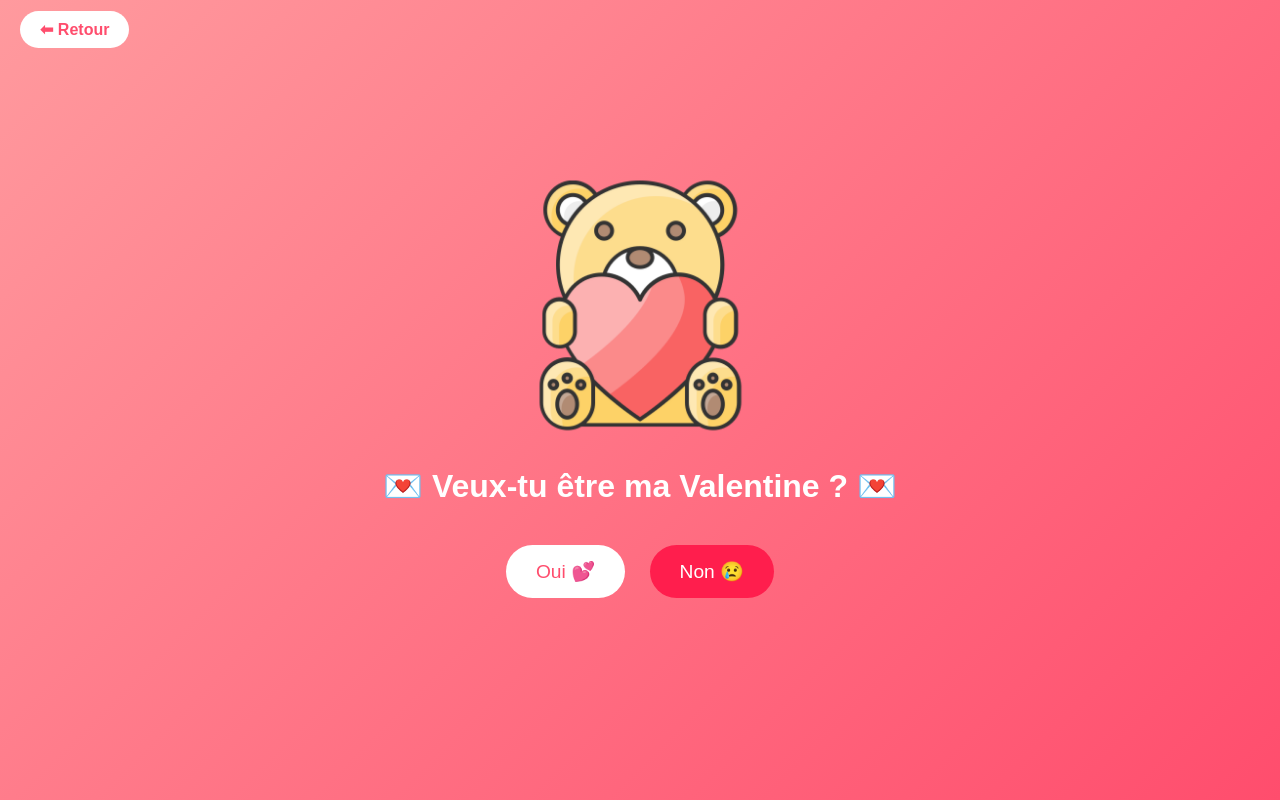
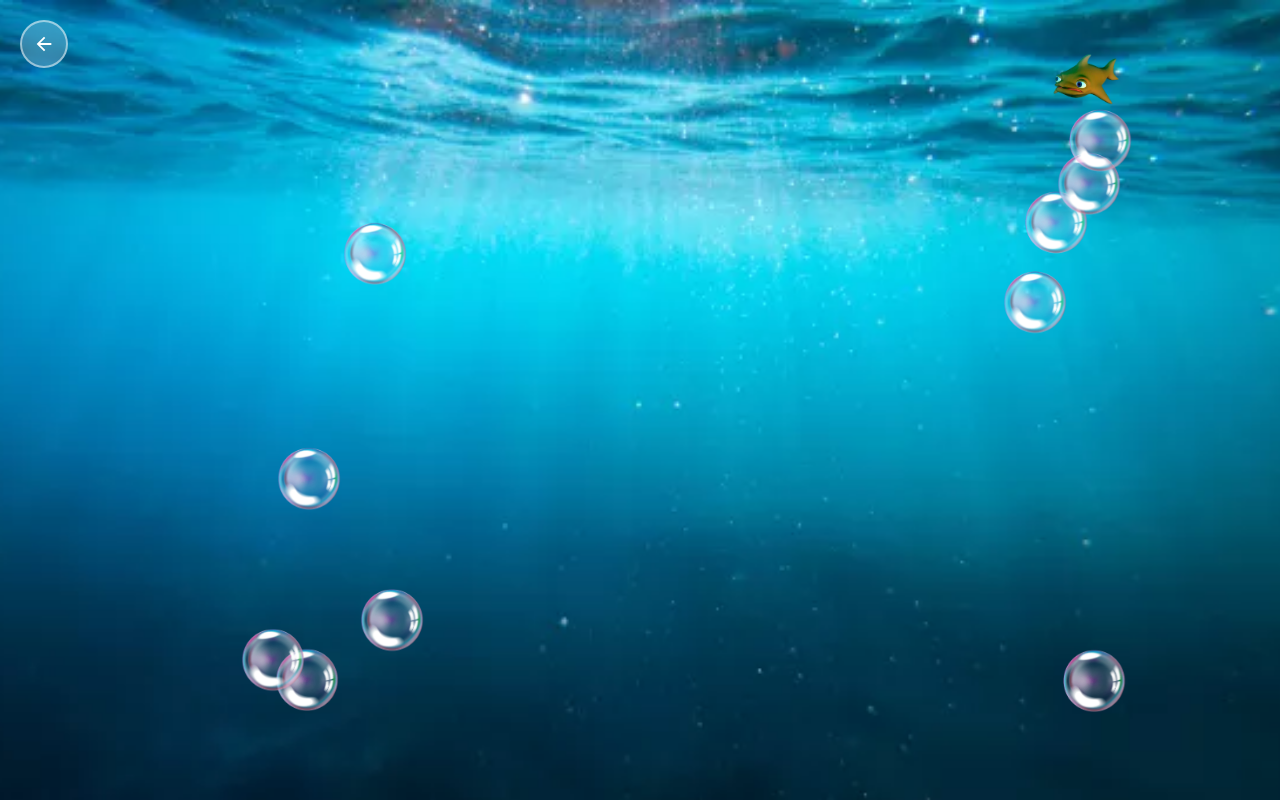
Before and after one commit to Alexandre-Marcel/XelaCram, a plain HTML site: page page2.html in a window 1280 px wide. Drawn offline with Linux system fonts and the light colour scheme.

Commit message:
v1.1.0
page de bulle (idée pas net)

```diff
--- a/page2.html
+++ b/page2.html
@@ -1,37 +1,20 @@
 <!DOCTYPE html>
 <html lang="fr">
 <head>
-    <meta charset="UTF-8">
-	<meta name="viewport" content="width=device-width, initial-scale=1.0">
-    <title>💖 Ma Valentine ? 💖</title>
-    <link rel="icon" type="image/png" href="img/Liked.svg.png">
-    <link rel="stylesheet" href="style2.css">
+  <meta charset="UTF-8" />
+  <meta name="viewport" content="width=device-width, initial-scale=1.0" />
+  <title>Water Page</title>
+  <link rel="stylesheet" href="style2.css" />
+  <link rel="icon" type="image/svg" href="img/logo.svg">
 </head>
 <body>
-
-	<div class="back-container">
-		<a href="index.html" class="back-btn">⬅ Retour</a>
-	</div>
-
-    <div class="container">
-        <img src="img/ours3d.png" alt="Ourson" class="bear">
-
-        <h1>💌 Veux-tu être ma Valentine ? 💌</h1>
-
-        <div class="buttons">
-            <button id="yesBtn" class="yes">Oui 💕</button>
-            <button id="noBtn" class="no">Non 😢</button>
-        </div>
-    </div>
-
-    <!-- Popup -->
-    <div id="popup" class="popup">
-        <div class="popup-content">
-            <span id="close">&times;</span>
-            <div id="popupMessage"></div>
-        </div>
-    </div>
-
-    <script src="script2.js"></script>
+  <div id="bg"></div>
+  <a id="back-btn" href="index.html" title="Retour">
+    <svg viewBox="0 0 24 24" xmlns="http://www.w3.org/2000/svg">
+      <path d="M20 11H7.83l5.59-5.59L12 4l-8 8 8 8 1.41-1.41L7.83 13H20v-2z"/>
+    </svg>
+  </a>
+  <div id="bubbles-container"></div>
+  <script src="script2.js"></script>
 </body>
 </html>
--- a/script2.js
+++ b/script2.js
@@ -1,31 +1,78 @@
-const yesBtn = document.getElementById("yesBtn");
-const noBtn = document.getElementById("noBtn");
-const popup = document.getElementById("popup");
-const popupMessage = document.getElementById("popupMessage");
-const closeBtn = document.getElementById("close");
+const container = document.getElementById('bubbles-container');
 
-yesBtn.addEventListener("click", () => {
-    popup.style.display = "flex";
-    popupMessage.innerHTML = `
-        <h2>OUIIII 🥰💕</h2>
-        <img src="img/happy.gif" width="200">
-    `;
-});
+/* ---- CRÉATION D'UNE BULLE ---- */
+function createBubble() {
+  const bubble = document.createElement('div');
+  bubble.classList.add('bubble');
 
-noBtn.addEventListener("click", () => {
-    popup.style.display = "flex";
-    popupMessage.innerHTML = `
-        <h2>Oh non... 😢</h2>
-        <img src="img/sad.gif" width="200">
-    `;
-});
+  const margin = 80;
+  const x = margin + Math.random() * (window.innerWidth  - margin * 2);
+  const y = margin + Math.random() * (window.innerHeight - margin * 2);
+  bubble.style.left = x + 'px';
+  bubble.style.top  = y + 'px';
+  bubble.style.animationDelay = (Math.random() * 2).toFixed(2) + 's';
 
-closeBtn.addEventListener("click", () => {
-    popup.style.display = "none";
-});
+  const img = document.createElement('img');
+  img.src = 'img/bubble.png';
+  img.alt = 'Bulle';
+  bubble.appendChild(img);
 
-window.addEventListener("click", (e) => {
-    if (e.target === popup) {
-        popup.style.display = "none";
-    }
-});
+  bubble.addEventListener('click', () => {
+    if (bubble.classList.contains('popped')) return;
+
+    // 1. Passer en bubble_drop
+    bubble.classList.add('popped');
+    img.src = 'img/bubble_drop.png';
+
+    // 2. Après 1 seconde : disparition puis réapparition de 0, 1 ou 2 bulles
+    setTimeout(() => {
+      bubble.classList.add('fading');
+
+      setTimeout(() => {
+        bubble.remove();
+
+        const newCount = Math.floor(Math.random() * 3); // 0, 1 ou 2
+        for (let i = 0; i < newCount; i++) {
+          setTimeout(() => container.appendChild(createBubble()), i * 150);
+        }
+      }, 400); // durée du fade-out CSS
+    }, 1000);
+  });
+
+  return bubble;
+}
+
+/* ---- INITIALISATION DES BULLES ---- */
+const initialCount = Math.floor(Math.random() * 10) + 1; // 1 à 10
+for (let i = 0; i < initialCount; i++) {
+  container.appendChild(createBubble());
+}
+
+/* ---- POISSON ---- */
+function spawnFish() {
+  const fish = document.createElement('div');
+  fish.classList.add('fish');
+
+  const goRight = Math.random() > 0.5;
+  const yPos = 40 + Math.random() * (window.innerHeight - 120);
+  const duration = (5 + Math.random() * 8).toFixed(1);
+
+  fish.style.top = yPos + 'px';
+  fish.style.animationName = goRight ? 'swimRight' : 'swimLeft';
+  fish.style.animationDuration = duration + 's';
+  fish.style.animationTimingFunction = 'linear';
+  fish.style.animationFillMode = 'forwards';
+
+  const img = document.createElement('img');
+  img.src = 'img/Orange_Crappy_Fish_.webp';
+  img.alt = 'Poisson';
+  if (!goRight) img.style.transform = 'scaleX(-1)';
+  fish.appendChild(img);
+
+  document.body.appendChild(fish);
+  fish.addEventListener('animationend', () => fish.remove());
+
+  setTimeout(spawnFish, 4000 + Math.random() * 8000);
+}
+
+setTimeout(spawnFish, Math.random() * 5000);
--- a/style2.css
+++ b/style2.css
@@ -1,152 +1,102 @@
+* { margin: 0; padding: 0; box-sizing: border-box; }
+
 body {
-    margin: 0;
-    padding: 0;
-    background: linear-gradient(135deg, #ff9a9e, #ff4d6d);
-    font-family: Arial, sans-serif;
-    display: flex;
-    justify-content: center;
-    align-items: center;
-    height: 100vh;
-    text-align: center;
-    overflow: hidden;
+  width: 100vw;
+  height: 100vh;
+  overflow: hidden;
+  background: #000;
 }
 
-.back-container {
-    position: absolute;
-    top: 20px;
-    left: 20px;
+#bg {
+  position: fixed;
+  inset: 0;
+  background: url('img/water.webp') center center / cover no-repeat;
+  z-index: 0;
 }
 
-.back-btn {
-    text-decoration: none;
-    background-color: white;
-    color: #ff4d6d;
-    padding: 10px 20px;
-    border-radius: 20px;
-    font-weight: bold;
-    transition: 0.3s;
+#back-btn {
+  position: fixed;
+  top: 20px;
+  left: 20px;
+  z-index: 100;
+  width: 48px;
+  height: 48px;
+  background: rgba(255, 255, 255, 0.2);
+  backdrop-filter: blur(8px);
+  border: 2px solid rgba(255, 255, 255, 0.5);
+  border-radius: 50%;
+  display: flex;
+  align-items: center;
+  justify-content: center;
+  cursor: pointer;
+  text-decoration: none;
+  transition: background 0.2s, transform 0.2s;
 }
 
-.back-btn:hover {
-    background-color: #ffe6ea;
-    transform: scale(1.1);
+#back-btn:hover {
+  background: rgba(255, 255, 255, 0.4);
+  transform: scale(1.1);
 }
 
-.container {
-    color: white;
+#back-btn svg {
+  width: 22px;
+  height: 22px;
+  fill: white;
 }
 
-.bear {
-    width: 250px;
-    animation: float 3s ease-in-out infinite;
+.bubble {
+  position: absolute;
+  width: 70px;
+  height: 70px;
+  cursor: pointer;
+  z-index: 10;
+  animation: floatBubble 3s ease-in-out infinite;
 }
 
-@keyframes float {
-    0% { transform: translateY(0px); }
-    50% { transform: translateY(-15px); }
-    100% { transform: translateY(0px); }
+.bubble img {
+  width: 100%;
+  height: 100%;
+  object-fit: contain;
+  pointer-events: none;
+  user-select: none;
 }
 
-.buttons {
-    margin-top: 30px;
+.bubble:hover {
+  filter: brightness(1.15);
 }
 
-button {
-    padding: 15px 30px;
-    font-size: 1.2em;
-    border: none;
-    border-radius: 30px;
-    cursor: pointer;
-    margin: 10px;
-    transition: 0.3s;
+.bubble.popped {
+  animation: none;
+  cursor: default;
 }
 
-.yes {
-    background-color: white;
-    color: #ff4d6d;
+.bubble.popped:hover {
+  filter: none;
 }
 
-.no {
-    background-color: #ff1e4d;
-    color: white;
+@keyframes floatBubble {
+  0%, 100% { transform: translateY(0px); }
+  50%       { transform: translateY(-10px); }
 }
 
-button:hover {
-    transform: scale(1.1);
+.fish {
+  position: fixed;
+  z-index: 50;
+  pointer-events: none;
 }
 
-/* Popup */
-.popup {
-    display: none;
-    position: fixed;
-    inset: 0;
-    background: rgba(0,0,0,0.6);
-    justify-content: center;
-    align-items: center;
+.fish img {
+  width: 70px;
+  height: auto;
+  user-select: none;
 }
 
-.popup-content {
-    background: white;
-    padding: 30px;
-    border-radius: 20px;
-    text-align: center;
-    animation: pop 0.3s ease;
+@keyframes swimRight {
+  from { left: -100px; }
+  to   { left: calc(100vw + 100px); }
 }
 
-@keyframes pop {
-    from { transform: scale(0.5); }
-    to { transform: scale(1); }
+@keyframes swimLeft {
+  from { left: calc(100vw + 100px); }
+  to   { left: -100px; }
 }
-
-#close {
-    position: absolute;
-    right: 20px;
-    top: 10px;
-    cursor: pointer;
-    font-size: 25px;
-}
-
-@media (max-width: 768px) {
-
-    body {
-        padding: 80px 20px 20px 20px; /* espace en haut */
-        height: auto;
-        min-height: 100vh;
-
-        display: block; /* enlève le centrage vertical */
-        overflow: visible; /* évite de couper le contenu */
-    }
-
-    .container {
-        width: 100%;
-        max-width: 400px;
-        margin: 0 auto; /* centre horizontalement */
-    }
-
-    .bear {
-        width: 70%;
-        max-width: 220px;
-    }
-
-    h1 {
-        font-size: 1.5em;
-        margin-top: 20px;
-    }
-
-    .buttons {
-        display: flex;
-        flex-direction: column;
-        gap: 15px;
-    }
-
-    button {
-        width: 100%;
-        font-size: 1.1em;
-    }
-
-    .back-container {
-        top: 15px;
-        left: 15px;
-    }
-
-}
```
Also changed, not shown: index.html (+1 -1 lines), img/Orange_Crappy_Fish_.webp (added), img/bubble.png (added), img/bubble_drop.png (added), img/water.webp (added).
